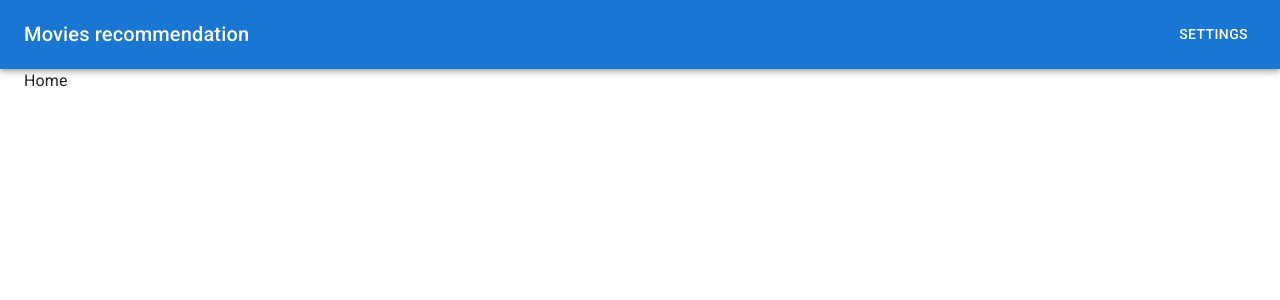
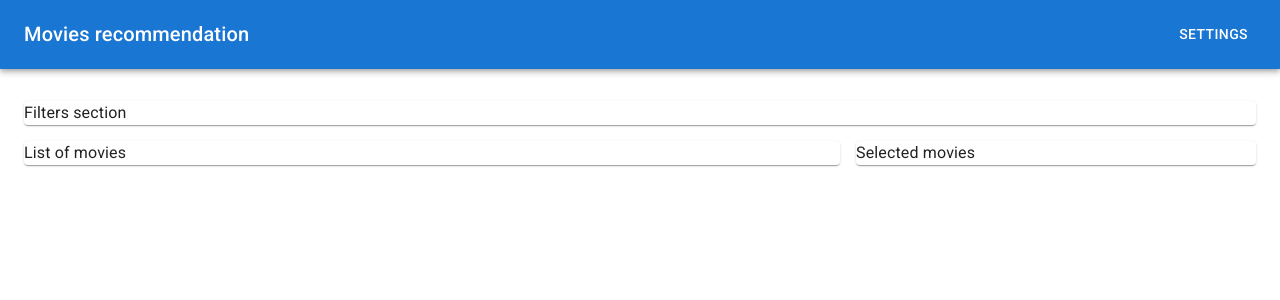
Before and after one commit to yevgeniamaksymiv/movies-project, a React (Create React App) app in the folder client/: page / in a window 1280 px wide. Shown: the top 300 px of the page. Built offline with nearby package versions, Linux system fonts and the light colour scheme.

Commit message:
added grid layout to Home component

```diff
--- a/client/src/pages/Home/index.js
+++ b/client/src/pages/Home/index.js
@@ -1,9 +1,19 @@
+import { Grid, Paper } from "@mui/material";
+
 const Home = () => {
   return (
-    <>
-      Home
-    </>
-  )
+    <Grid container spacing={2} marginTop={2}>
+      <Grid item xs={12}>
+        <Paper>Filters section</Paper>
+      </Grid>
+      <Grid item xs={12} md={8}>
+        <Paper>List of movies</Paper>
+      </Grid>
+      <Grid item xs={12} md={4}>
+        <Paper>Selected movies</Paper>
+      </Grid>
+    </Grid>
+  );
 };
 
 export default Home;
```
